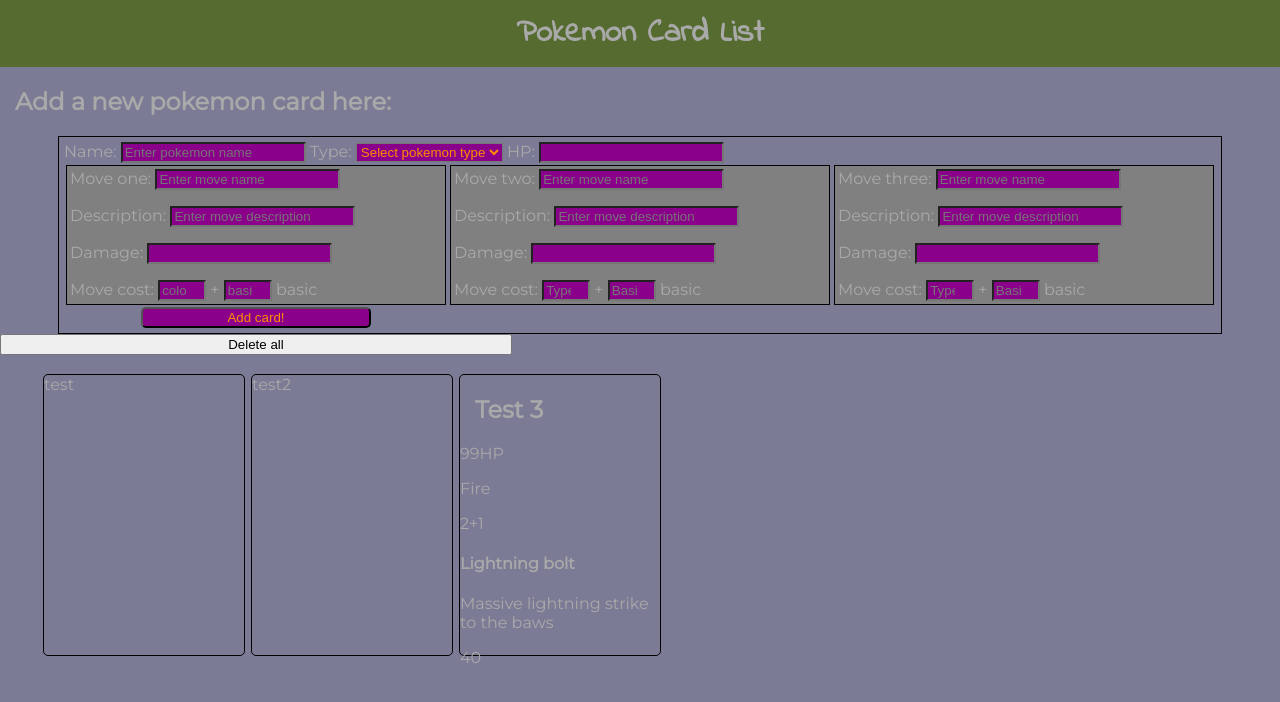
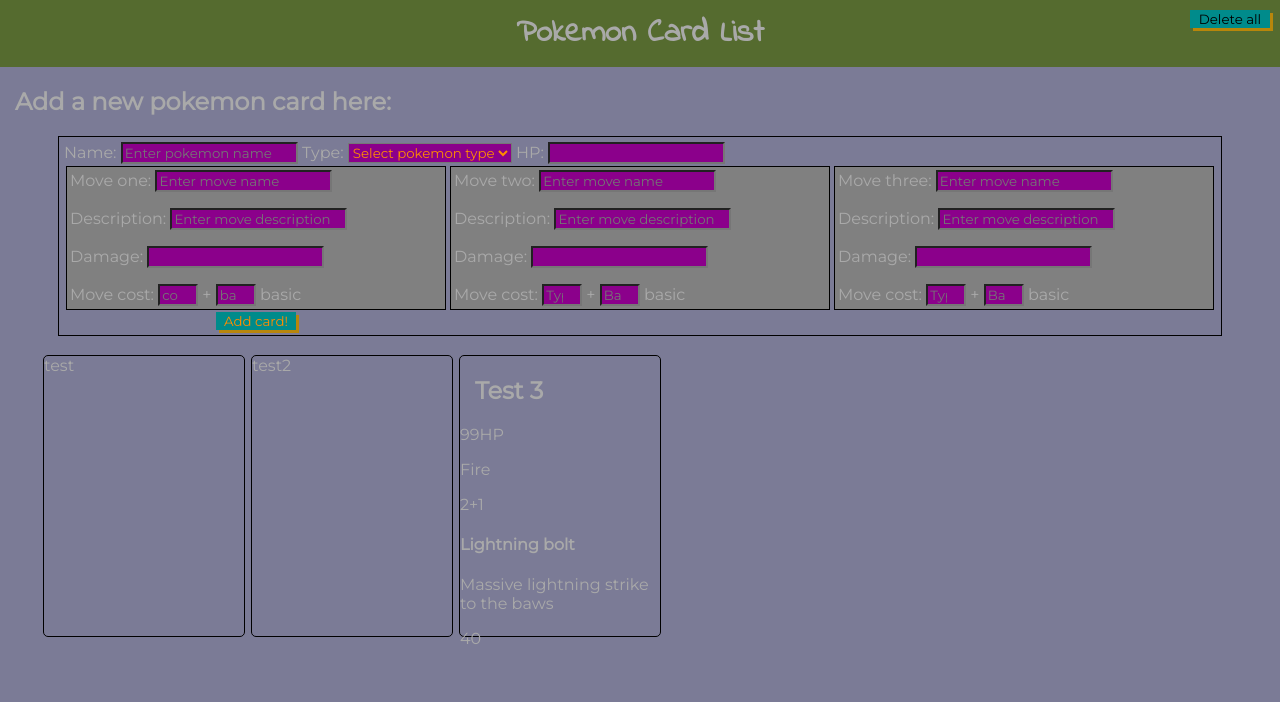
Before and after one commit to StuMcA/js_dom_homework, a plain HTML site: page index.html in a window 1280 px wide. Drawn offline with Linux system fonts and the light colour scheme.

Commit message:
further cssing

```diff
--- a/index.html
+++ b/index.html
@@ -17,6 +17,7 @@
     <main>
         <section>
             <h2>Add a new pokemon card here:</h2>
+            <button id="delete">Delete all</button>
             <form id="add-card-form">
                 <div class="details">
                     <label for="name">Name: </label>
@@ -88,7 +89,6 @@
                 </div>
                 <input type="submit" value="Add card!" id="submit">
             </form>
-            <button id="delete">Delete all</button>
         </section>
         <section id="pokemon-card-container">
             <ul id="pokemon-card-list">
--- a/static/style.css
+++ b/static/style.css
@@ -30,7 +30,7 @@ form {
     grid-template-areas:
     "details details details"
     "moveOne moveTwo moveThree"
-    "submit . delete";
+    "submit . .";
 }
 
 .details {
@@ -56,17 +56,26 @@ form {
     grid-area: moveThree;
 }
 
-#submit {
+#submit, #delete {
     grid-area: submit;
     width: 60%;
     margin: auto;
-    border-radius: 5px;
+    font-family: 'Montserrat';
+    background-color: darkcyan;
+    border: none;
+    box-shadow: 3px 3px 0 darkgoldenrod;
+    width: 80px;
 }
 
 #delete {
-    grid-area: delete;
-    width: 40%;
-    margin: auto;
+    width: 80px;
+    position: absolute;
+    top: 10px;
+    right: 10px;
+    font-family: 'Montserrat';
+    background-color: darkcyan;
+    border: none;
+    box-shadow: 3px 3px 0 darkgoldenrod;
 }
 
 label {
@@ -76,6 +85,7 @@ label {
 input, select {
     background-color: darkmagenta;
     color:darkorange;
+    font-family: 'Montserrat';
 }
 
 ul {
```
